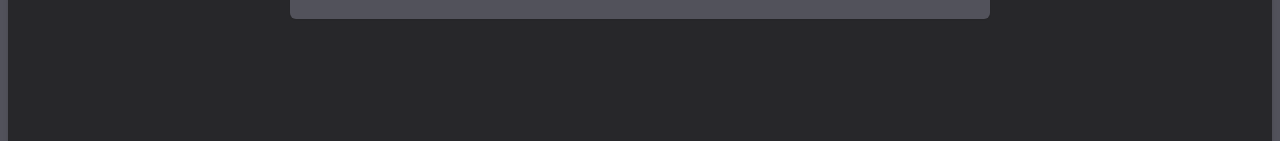
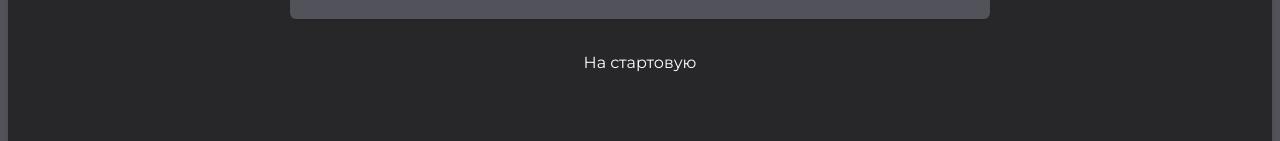
Before and after one commit to nikzz-tea/task-manager-test-task, a Vue app: page /tasks in a window 1280 px wide. Shown: the part 404-545 px from the top of the page. Built offline with nearby package versions, Linux system fonts and the light colour scheme.

Commit message:
feat: add button to go to start screen

```diff
--- a/src/pages/Main.vue
+++ b/src/pages/Main.vue
@@ -7,5 +7,10 @@ import TaskList from "../components/Tasks/TaskList.vue";
   <div class="mx-auto flex max-w-[700px] flex-col gap-8 pt-8">
     <CreateForm />
     <TaskList />
+    <router-link class="text-center" to="/">
+      <span class="text-white duration-150 hover:text-zinc-300"
+        >На стартовую</span
+      >
+    </router-link>
   </div>
 </template>
--- a/vite.config.ts
+++ b/vite.config.ts
@@ -1,7 +1,7 @@
-import { defineConfig } from 'vite'
-import vue from '@vitejs/plugin-vue'
+import { defineConfig } from "vite";
+import vue from "@vitejs/plugin-vue";
 
 // https://vitejs.dev/config/
 export default defineConfig({
   plugins: [vue()],
-})
+});
```
Also changed, not shown: vercel.json (added).
